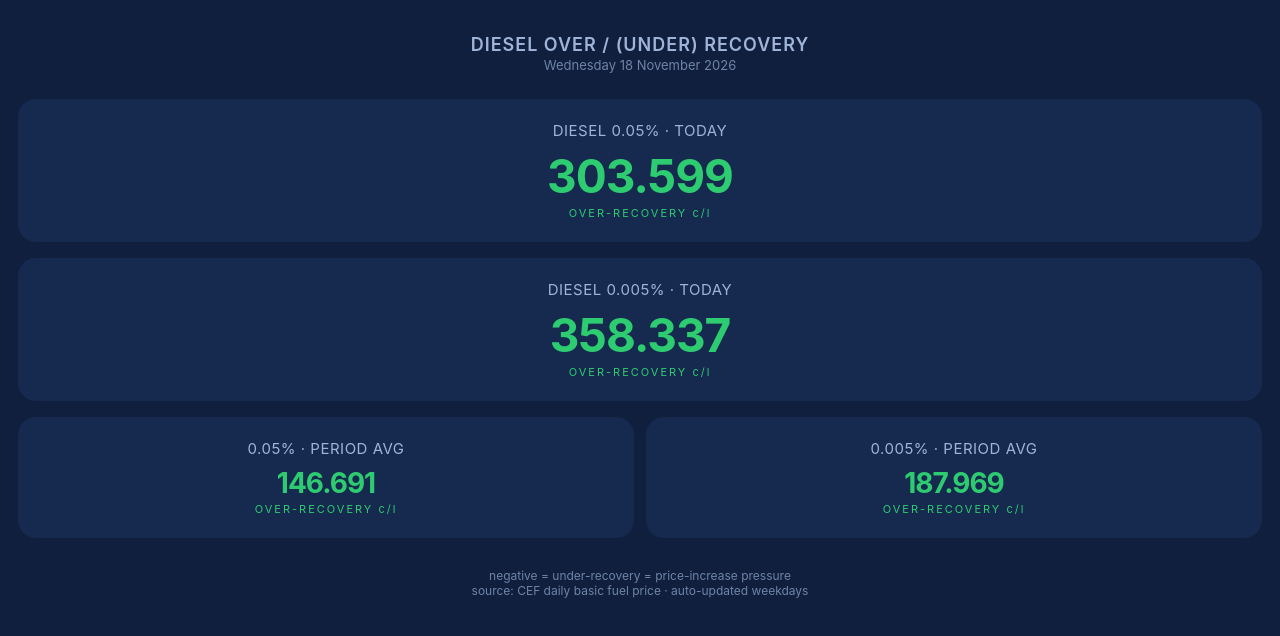
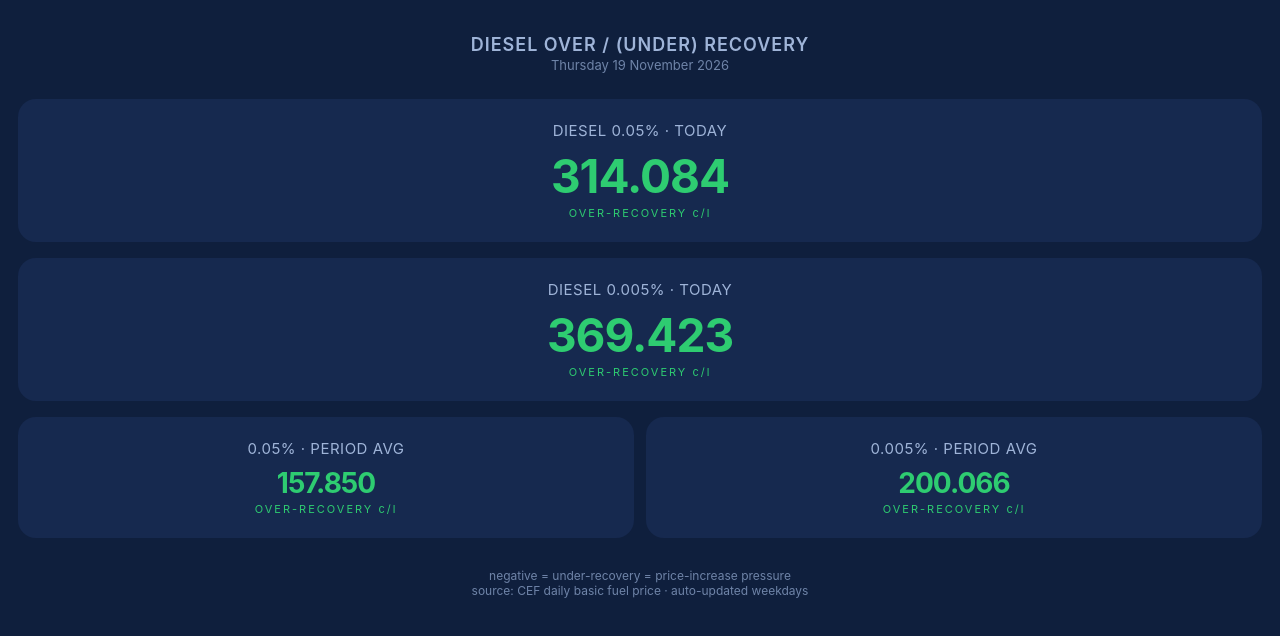
Before and after one commit to bmwx5marc-lgtm/diesel-card, a plain HTML site: page docs/index.html in a window 1280 px wide. Drawn offline with Linux system fonts and the light colour scheme.

Commit message:
Update diesel card

```diff
--- a/docs/index.html
+++ b/docs/index.html
@@ -17,12 +17,12 @@ h1{font-size:18px;font-weight:600;margin:0 0 2px;color:#9fb4d8;letter-spacing:1p
 .sub{font-size:12px;color:#6f84a8;margin-top:14px}
 </style></head><body>
 <h1>DIESEL OVER / (UNDER) RECOVERY</h1>
-<div class="d">Wednesday 18 November 2026</div>
-<div class="card"><div class="grade">DIESEL 0.05% &middot; TODAY</div><div class="num" style="color:#2ecc71">303.599</div><div class="tag" style="color:#2ecc71">OVER-RECOVERY&nbsp;c/l</div></div>
-<div class="card"><div class="grade">DIESEL 0.005% &middot; TODAY</div><div class="num" style="color:#2ecc71">358.337</div><div class="tag" style="color:#2ecc71">OVER-RECOVERY&nbsp;c/l</div></div>
+<div class="d">Thursday 19 November 2026</div>
+<div class="card"><div class="grade">DIESEL 0.05% &middot; TODAY</div><div class="num" style="color:#2ecc71">314.084</div><div class="tag" style="color:#2ecc71">OVER-RECOVERY&nbsp;c/l</div></div>
+<div class="card"><div class="grade">DIESEL 0.005% &middot; TODAY</div><div class="num" style="color:#2ecc71">369.423</div><div class="tag" style="color:#2ecc71">OVER-RECOVERY&nbsp;c/l</div></div>
 <div class="row">
-<div class="card small"><div class="grade">0.05% &middot; PERIOD AVG</div><div class="num" style="color:#2ecc71">146.691</div><div class="tag" style="color:#2ecc71">OVER-RECOVERY&nbsp;c/l</div></div>
-<div class="card small"><div class="grade">0.005% &middot; PERIOD AVG</div><div class="num" style="color:#2ecc71">187.969</div><div class="tag" style="color:#2ecc71">OVER-RECOVERY&nbsp;c/l</div></div>
+<div class="card small"><div class="grade">0.05% &middot; PERIOD AVG</div><div class="num" style="color:#2ecc71">157.850</div><div class="tag" style="color:#2ecc71">OVER-RECOVERY&nbsp;c/l</div></div>
+<div class="card small"><div class="grade">0.005% &middot; PERIOD AVG</div><div class="num" style="color:#2ecc71">200.066</div><div class="tag" style="color:#2ecc71">OVER-RECOVERY&nbsp;c/l</div></div>
 </div>
 <div class="sub">negative = under-recovery = price-increase pressure<br>
 source: CEF daily basic fuel price &middot; auto-updated weekdays</div>
```
